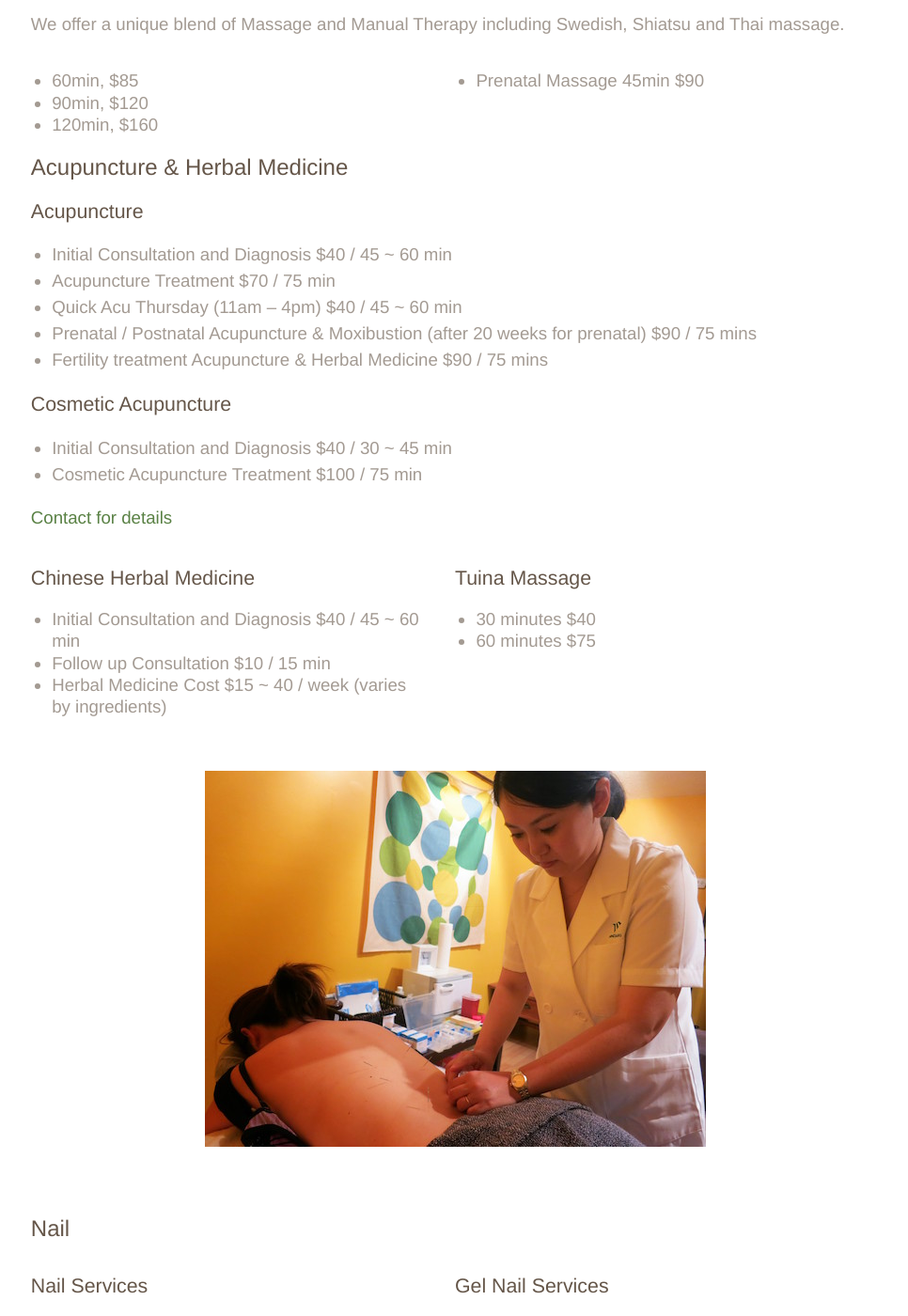
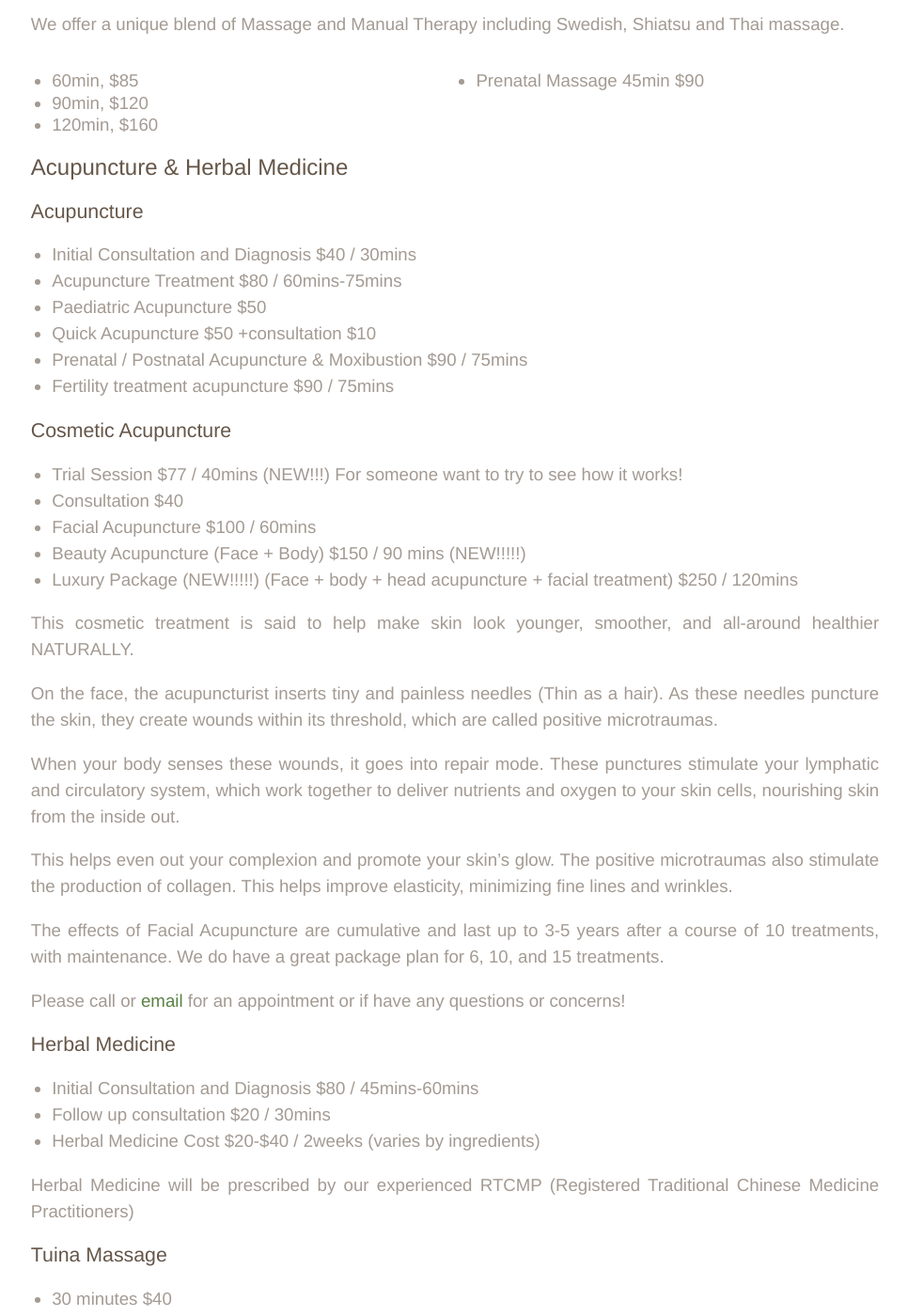
Before and after one commit to jamesaoverton/nagomi, a Jekyll site: the page built from services.md, in a window 1280 px wide and 1400 px high, scrolled down 1131 px. Shown: the whole window at 94% size, without its empty margins (156-1122 px from the left). Built offline with Jekyll 4.4.1, drawn with Linux system fonts in a browser that asks for light colours.

Commit message:
Update services

```diff
--- a/services.md
+++ b/services.md
@@ -61,35 +61,46 @@ We offer a unique blend of Massage and Manual Therapy including Swedish, Shiatsu
 <div style="line-height: 150%; padding: 0% 2% 0% 2%">
 ## Acupuncture
 
-* Initial Consultation and Diagnosis	$40 / 45 ~ 60 min
-* Acupuncture Treatment			$70 / 75 min
-* Quick Acu Thursday (11am – 4pm)	$40 / 45 ~ 60 min
-* Prenatal / Postnatal Acupuncture & Moxibustion (after 20 weeks for prenatal) $90 / 75 mins
-* Fertility treatment Acupuncture & Herbal Medicine $90 / 75 mins
+* Initial Consultation and Diagnosis $40 / 30mins
+* Acupuncture Treatment $80 / 60mins-75mins
+* Paediatric Acupuncture  $50
+* Quick Acupuncture $50 +consultation $10
+* Prenatal / Postnatal Acupuncture & Moxibustion $90 / 75mins
+* Fertility treatment acupuncture $90 / 75mins
 
 ## Cosmetic Acupuncture
 
-* Initial Consultation and Diagnosis	$40 / 30 ~ 45 min
-* Cosmetic Acupuncture Treatment	$100 / 75 min
+* Trial Session $77 / 40mins (NEW!!!) For someone want to try to see how it works!
+* Consultation $40
+* Facial Acupuncture $100 / 60mins
+* Beauty Acupuncture (Face + Body) $150 / 90 mins  (NEW!!!!!)
+* Luxury Package (NEW!!!!!) (Face + body + head acupuncture + facial treatment) $250  / 120mins
 
-[Contact for details](mailto:info@nagomi.ca)
-</div>
+This cosmetic treatment is said to help make skin look younger, smoother, and all-around healthier NATURALLY.
 
-<div class="half">
-## Chinese Herbal Medicine
+On the face, the acupuncturist inserts tiny and painless needles (Thin as a hair). As these needles puncture the skin, they create wounds within its threshold, which are called positive microtraumas.
 
-* Initial Consultation and Diagnosis	$40 / 45 ~ 60 min
-* Follow up Consultation		$10 / 15 min
-* Herbal Medicine Cost			$15 ~ 40 / week (varies by ingredients)
+When your body senses these wounds, it goes into repair mode.
+These punctures stimulate your lymphatic and circulatory system, which work together to deliver nutrients and oxygen to your skin cells, nourishing skin from the inside out.
 
-</div>
+This helps even out your complexion and promote your skin’s glow. The positive microtraumas also stimulate the production of collagen. This helps improve elasticity, minimizing fine lines and wrinkles.
 
-<div class="half">
+The effects of Facial Acupuncture are cumulative and last up to 3-5 years after a course of 10 treatments, with maintenance.  We do have a great package plan for 6, 10, and 15 treatments.
+
+Please call or [email](mailto:info@nagomi.ca) for an appointment or if have any questions or concerns!
+
+## Herbal Medicine
+
+* Initial Consultation and Diagnosis $80  / 45mins-60mins
+* Follow up consultation $20 / 30mins
+* Herbal Medicine Cost $20-$40 / 2weeks (varies by ingredients)
+
+Herbal Medicine will be prescribed by our experienced RTCMP (Registered Traditional Chinese Medicine Practitioners)
+
 ## Tuina Massage
 
 * 30 minutes $40
 * 60 minutes $75
-</div>
 
 <div class="clear"></div>
 
```
